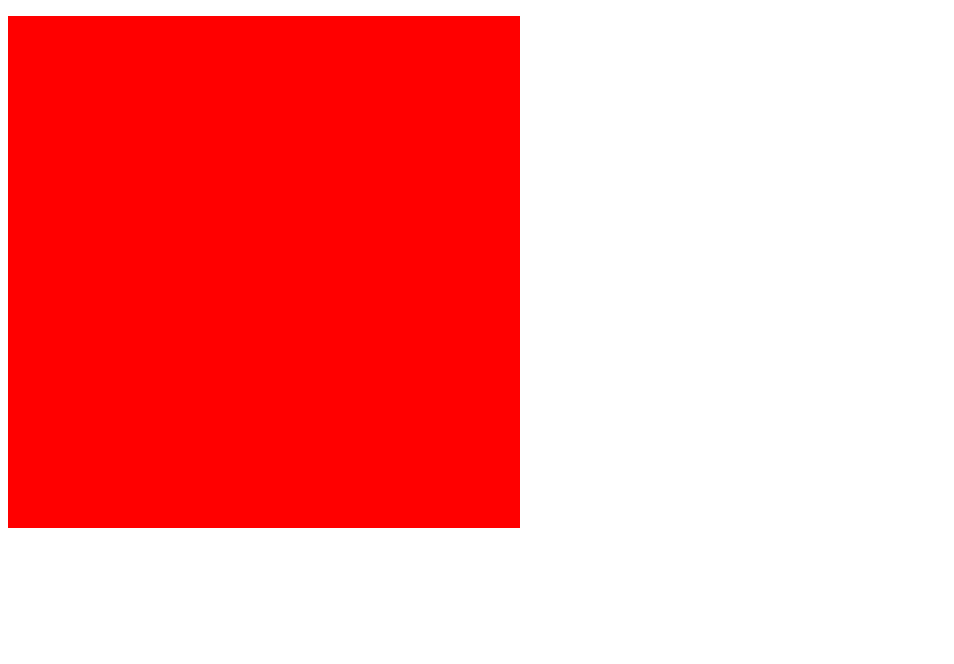
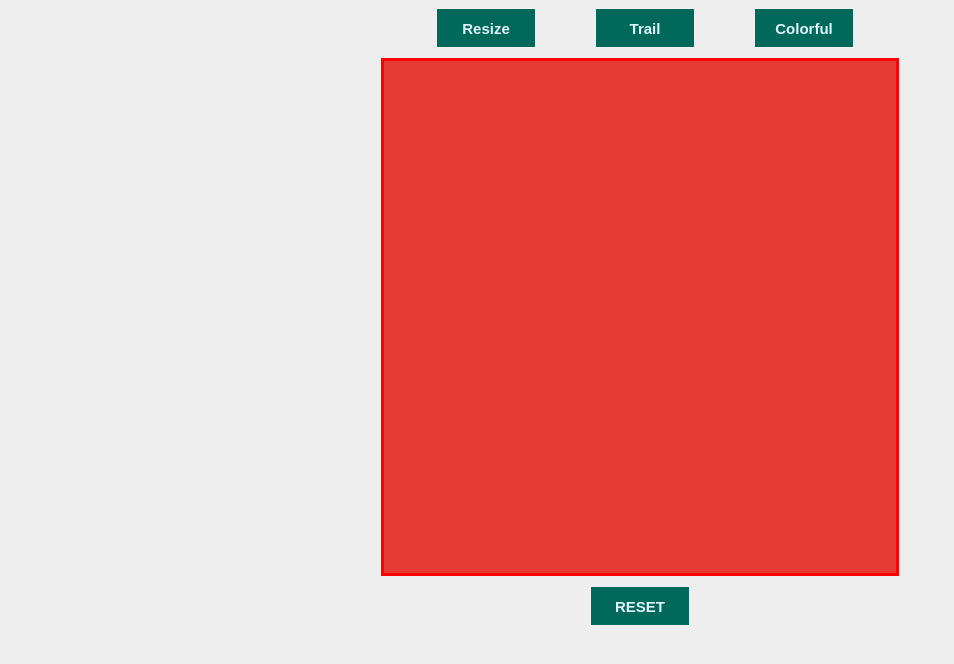
Before and after one commit to auu788/etch-a-sketch, a plain HTML site: page index.html in a window 1280 px wide. Shown: the whole page, without its empty margins (0-954 px from the left). Drawn offline with nearby package versions, Linux system fonts and the light colour scheme.

Commit message:
second update

```diff
--- a/index.html
+++ b/index.html
@@ -7,32 +7,63 @@
 <script src="https://ajax.googleapis.com/ajax/libs/jquery/1.12.0/jquery.min.js"></script>
 
 
+
+
 <script>
 
 $(document).ready(function() {
 	var box = '<div class="box"></div>';
 
-	for(var i=0; i<32; i++)
+	for(var i=0; i<1024; i++)
 	{
-		for(var j=0; j<32; j++)
-		{
-			$('#container').append(box);
-		}
-		$('#container').append('<p>&nbsp</p>');
+		$('#container').append(box);
 	}
 
 	$(".box").hover(function() {
 		$(this).css({
-			"background-color": "blue"
-		})
+			"background-color": "#43A047"
+		}).addClass('visited')
 	});
 
+	/*Buttons*/
+	$('#b_reset').on('click', reset);
+	$('#b_trail').on('click', trail);
+
+	function reset() {
+		$('.box').removeClass('visited').css({
+			"background-color": "#E53935"
+		});
+	}
+
+	function trail() {
+		reset();
+
+		$('.box').hover(function() {
+			$(this).css({
+				"background-color": "#43A047"
+			}).addClass('visited').fadeOut(500);
+		})
+	}
 
 });
 
 </script></head>
+
+
+
+
+
+
+
+
 <body>
+	<div id="buttons">
+		<button id="b_resize">Resize</button>
+		<button id="b_trail">Trail</button>
+		<button id="b_color">Colorful</button>
+	</div>
 	<div id="container"></div>
+	<button id="b_reset">RESET</button>
 </body>
 
 </html>
--- a/style.css
+++ b/style.css
@@ -1,12 +1,51 @@
+body {
+	background-color: #EEEEEE;
+}
+
 .box {
-	background-color: red;
+	background-color: #E53935;
 	width: 16px;
 	height: 16px;
 	display: inline-block;
 	position: relative;
 	float: left;
+	margin: 0 auto;
 }
 
 p {
 	line-height: 0;
 }
+
+#container {
+	width: 512px;
+	height: 512px;
+	border: 3px solid red;
+	margin: 0 auto;
+}
+
+#buttons {
+	width: 518px;
+	height: 50px;
+	margin: 0 auto;
+}
+
+button {
+	width: 100px;
+	height: 40px;
+	background-color: #00695C;
+	border: 1px solid #f2f2f2;
+	color: #E1F5FE;
+	font-size: 15px;
+	font-family: arial,sans-serif;
+	text-decoration: none;
+	text-align: center;
+	font-weight: bold;
+	margin-left: 55px;
+	position: relative;
+}
+
+#b_reset {
+	margin: auto;
+	margin-top: 10px;
+	display: block;
+}
```
